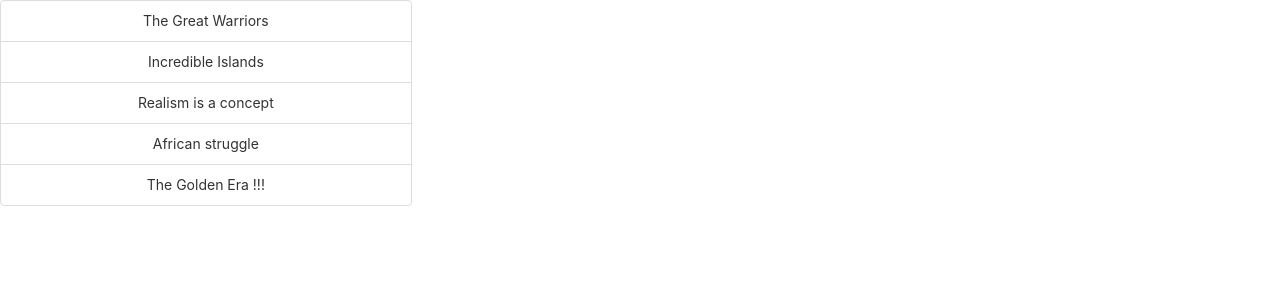
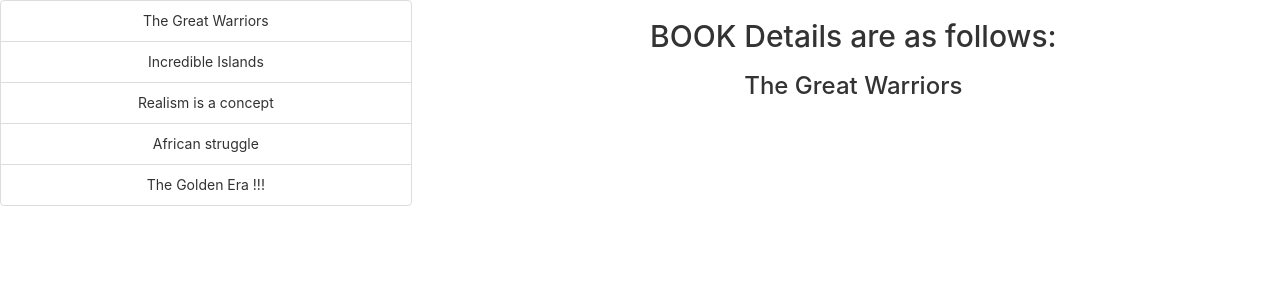
Before and after one commit to emmeiwhite/todoList, a React (Create React App) app: page / in a window 1280 px wide. Shown: the top 300 px of the page. Built offline with nearby package versions, Linux system fonts and the light colour scheme.

Commit message:
Book App, Completed! Time for Todo App

```diff
--- a/src/containers/selected_book.js
+++ b/src/containers/selected_book.js
@@ -2,10 +2,18 @@ import React,{Component} from 'react';
 import {connect} from 'react-redux';
 
 class SelectedBook extends Component{
+
    render(){
+    if(!this.props.book){
+        return (
+            <div>Please select a book </div>
+        )
+
+    }
        return(
            <div className="col-md-8">
-                {this.props.selectedBook.title}
+                <h2>BOOK Details are as follows:</h2>
+                <h3>{this.props.book.title}</h3>
             </div>
        )
    }
@@ -14,7 +22,7 @@ class SelectedBook extends Component{
 
 const mSTP = (state)=>{
     return {
-        selectedBook:state.currentBook
+        book:state.activeBook
     }
 }
 export default connect(mSTP)(SelectedBook);
--- a/src/reducers/active_book.js
+++ b/src/reducers/active_book.js
@@ -1,12 +1,14 @@
 // We will initially show up any book
 const initialState =  {id:1,title:'The Great Warriors'};
 
+
 export default function(state = initialState,action){
+    const newState = {...state};
     switch(action.type){
         case 'BOOK_SELECTED':
             return action.payload;
+        default:
+        return newState; // we are returning null instead of undefined: the default parameter null
+    }
 
-        default:
-            return state;
-    }
 }
--- a/src/reducers/rootReducer.js
+++ b/src/reducers/rootReducer.js
@@ -1,9 +1,9 @@
 import {combineReducers} from 'redux';
 
 import BooksReducer from './books';
-import ActiveBook from './books';
+import ActiveBook from './active_book';
 
 export default combineReducers({
     books: BooksReducer,
-    currentBook:ActiveBook
+    activeBook:ActiveBook
 })
```
